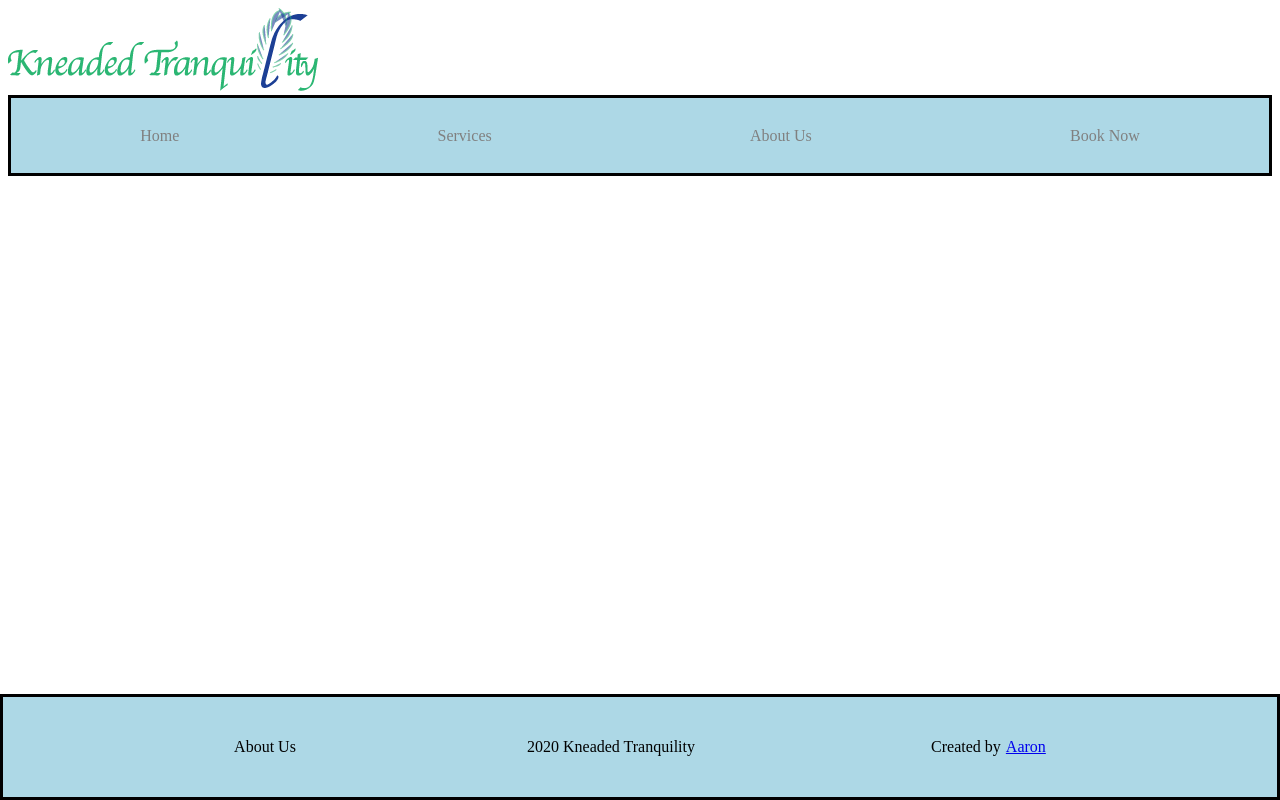
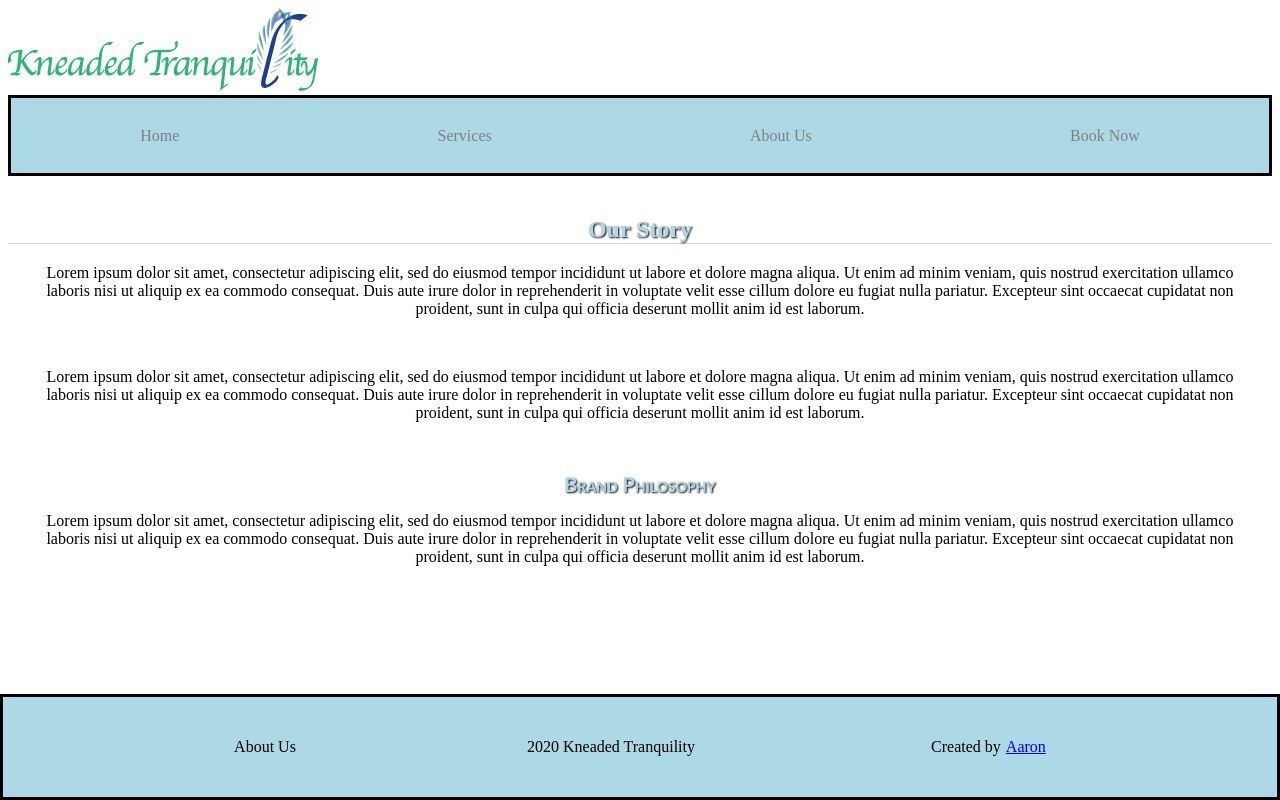
Before and after one commit to acyg2212/KneadedTranquility, a React (Create React App) app in the folder client/: page /about-us in a window 1280 px wide. Built offline with nearby package versions, Linux system fonts and the light colour scheme.

Commit message:
about-us styling

```diff
--- a/client/src/App.js
+++ b/client/src/App.js
@@ -9,6 +9,7 @@
 import RegisterUser from './components/RegisterUser';
 import Appointments from './components/Appointments';
 import ServicesPage from './components/ServicesPage';
+import AboutUs from './components/AboutUs';
 
 
 function App(props) {
@@ -26,6 +27,7 @@
                     <Route path="/sign-up">
                         <RegisterUser />
                     </Route>
+                    <Route path="/about-us" component={AboutUs} />
                     <Route path="/services" component={ServicesPage} />
                     <ProtectedRoute isLoggedIn={props.token} path="/appointments">
                         <Appointments />
--- /dev/null
+++ b/client/src/components/AboutUs.js
@@ -0,0 +1,34 @@
+import React from 'react';
+
+const AboutUs = () => {
+
+    return (
+        <div>
+            <h2 className="about-us-h2">Our Story</h2>
+            <p className="about-us-p">Lorem ipsum dolor sit amet, consectetur adipiscing elit, sed do
+            eiusmod tempor incididunt ut labore et dolore magna aliqua. Ut
+            enim ad minim veniam, quis nostrud exercitation ullamco laboris
+            nisi ut aliquip ex ea commodo consequat. Duis aute irure dolor
+            in reprehenderit in voluptate velit esse cillum dolore eu fugiat
+            nulla pariatur. Excepteur sint occaecat cupidatat non proident,
+                sunt in culpa qui officia deserunt mollit anim id est laborum.</p>
+            <p className="about-us-p">Lorem ipsum dolor sit amet, consectetur adipiscing elit, sed do
+            eiusmod tempor incididunt ut labore et dolore magna aliqua. Ut
+            enim ad minim veniam, quis nostrud exercitation ullamco laboris
+            nisi ut aliquip ex ea commodo consequat. Duis aute irure dolor
+            in reprehenderit in voluptate velit esse cillum dolore eu fugiat
+            nulla pariatur. Excepteur sint occaecat cupidatat non proident,
+                sunt in culpa qui officia deserunt mollit anim id est laborum.</p>
+            <h4 className="about-us-h4">Brand Philosophy</h4>
+            <p className="about-us-p">Lorem ipsum dolor sit amet, consectetur adipiscing elit, sed do
+            eiusmod tempor incididunt ut labore et dolore magna aliqua. Ut
+            enim ad minim veniam, quis nostrud exercitation ullamco laboris
+            nisi ut aliquip ex ea commodo consequat. Duis aute irure dolor
+            in reprehenderit in voluptate velit esse cillum dolore eu fugiat
+            nulla pariatur. Excepteur sint occaecat cupidatat non proident,
+                 sunt in culpa qui officia deserunt mollit anim id est laborum.</p>
+        </div>
+    )
+}
+
+export default AboutUs;
--- a/client/src/index.css
+++ b/client/src/index.css
@@ -506,3 +506,17 @@
     margin-bottom: 125px;
     border-radius: 15px;
 }
+
+/* about us */
+
+.about-us-h2{
+    border-bottom: lightgray 1px solid;
+    color: lightblue;
+    text-shadow: 1px 1px 2px black;
+}
+
+.about-us-h4{
+    text-decoration: none;
+    color: lightblue;
+    text-shadow: 1px 1px 2px black;
+}
```
